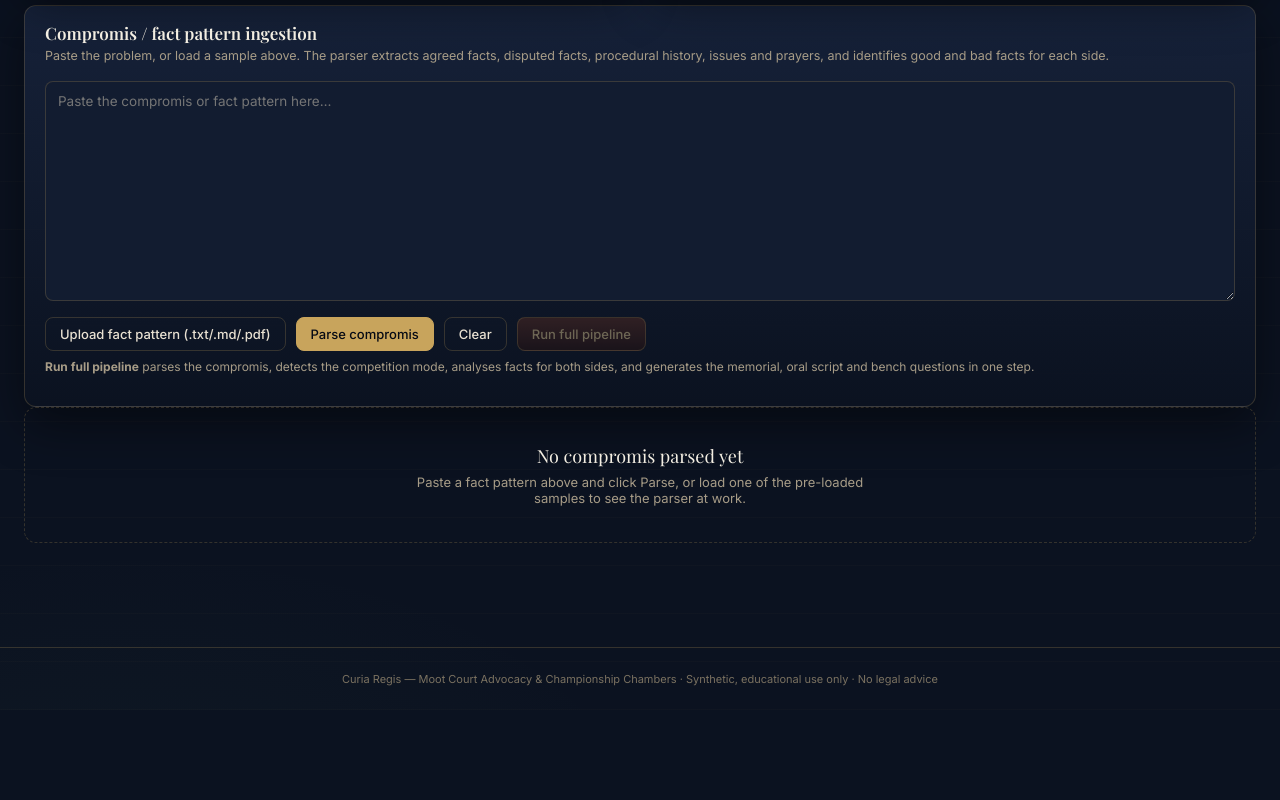
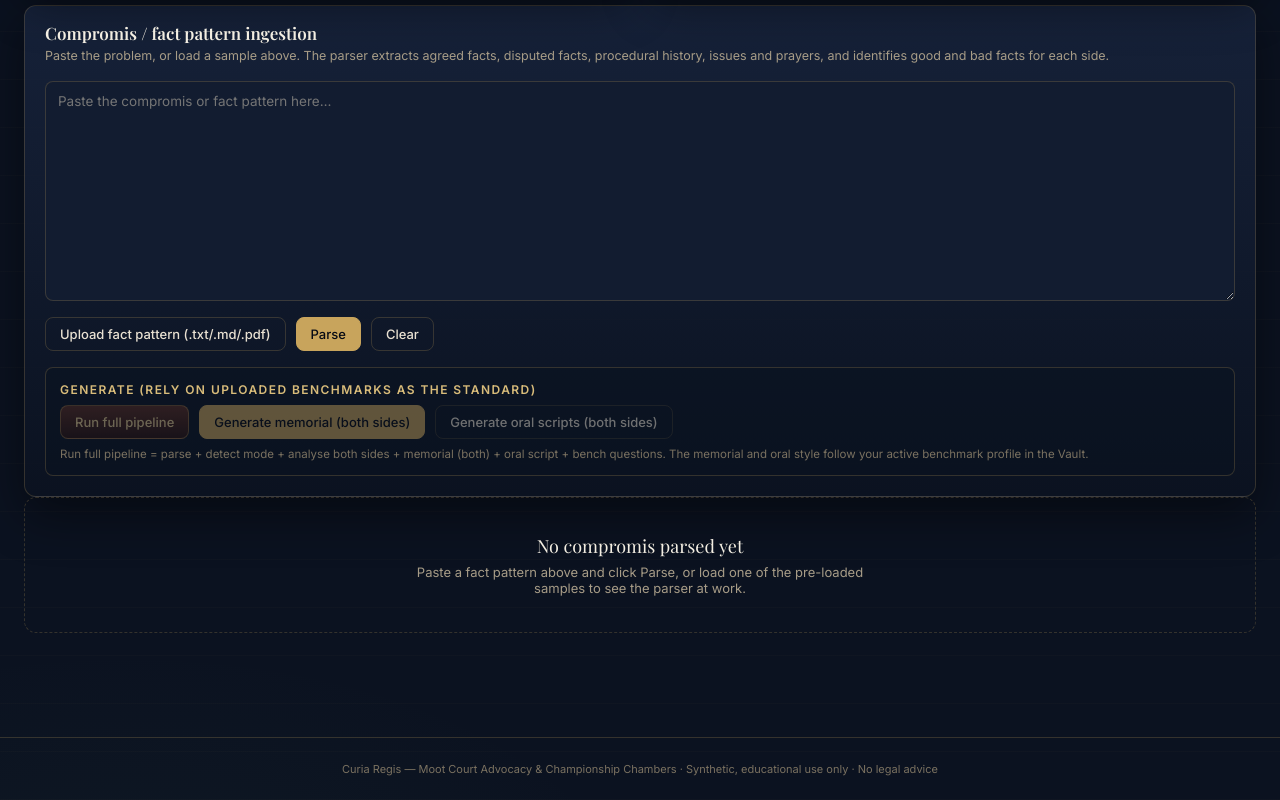
Before and after one commit to MJGin/curia-regis, a React (Vite) app: page / in a window 1280 px wide. Shown: the part 675-1475 px from the top of the page. Before the commit the page ends 1385 px from the top, so only its background shows below. Built offline with nearby package versions, Linux system fonts and the light colour scheme; a web font is replaced by a local one.

Commit message:
Simplify UX: one-click full pipeline, generate memorial/orals for both sides

```diff
--- a/src/components/tabs/SetupTab.tsx
+++ b/src/components/tabs/SetupTab.tsx
@@ -7,7 +7,7 @@ import { extractTextFromFile } from "../../lib/text";
 import { detectCompetition } from "../../data/competitions";
 
 export default function SetupTab() {
-  const { state, setCompetition, setCustom, setSide, setCounsel, setCompromisText, parseNow, runAnalysis, runPipeline } = useApp();
+  const { state, setCompetition, setCustom, setSide, setCounsel, setCompromisText, parseNow, runAnalysis, runPipeline, generateMemorialBoth, generateOralsBoth } = useApp();
   const fileRef = useRef<HTMLInputElement>(null);
   const comp = competitionById(state.competition);
   const [sampleId, setSampleId] = useState(SAMPLE_COMPROMISES[0].id);
@@ -88,13 +88,21 @@ export default function SetupTab() {
         <div style={{ display: "flex", gap: 10, marginTop: 12, flexWrap: "wrap" }}>
           <Button onClick={() => fileRef.current?.click()} variant="ghost">Upload fact pattern (.txt/.md/.pdf)</Button>
           <input ref={fileRef} type="file" accept=".txt,.md,.pdf" style={{ display: "none" }} onChange={(e) => { const f = e.target.files?.[0]; if (f) onUpload(f); e.target.value = ""; }} />
-          <Button onClick={parseNow} variant="primary">Parse compromis</Button>
+          <Button onClick={parseNow} variant="primary">Parse</Button>
           <Button onClick={() => { setCompromisText(""); }} variant="ghost">Clear</Button>
-          <Button onClick={runPipeline} variant="brass" disabled={!state.compromisText.trim()}>Run full pipeline</Button>
         </div>
-        <p style={{ fontSize: 12, color: "var(--ink-400)", marginTop: 8 }}>
-          <b>Run full pipeline</b> parses the compromis, detects the competition mode, analyses facts for both sides, and generates the memorial, oral script and bench questions in one step.
-        </p>
+
+        <div style={{ marginTop: 16, padding: 14, background: "rgba(11,18,32,0.45)", border: "1px solid var(--border)", borderRadius: "var(--radius-sm)" }}>
+          <div style={{ fontSize: 12, color: "var(--brass-400)", fontWeight: 600, marginBottom: 8, letterSpacing: "0.12em", textTransform: "uppercase" }}>Generate (rely on uploaded benchmarks as the standard)</div>
+          <div style={{ display: "flex", gap: 10, flexWrap: "wrap" }}>
+            <Button onClick={runPipeline} variant="brass" disabled={!state.compromisText.trim()}>Run full pipeline</Button>
+            <Button onClick={generateMemorialBoth} variant="primary" disabled={!state.parsed}>Generate memorial (both sides)</Button>
+            <Button onClick={generateOralsBoth} variant="ghost" disabled={!state.parsed}>Generate oral scripts (both sides)</Button>
+          </div>
+          <p style={{ fontSize: 11.5, color: "var(--ink-500)", marginTop: 8, marginBottom: 0 }}>
+            Run full pipeline = parse + detect mode + analyse both sides + memorial (both) + oral script + bench questions. The memorial and oral style follow your active benchmark profile in the Vault.
+          </p>
+        </div>
       </Card>
 
       {state.parsed && (
--- a/src/store.tsx
+++ b/src/store.tsx
@@ -85,6 +85,8 @@ interface Ctx {
   parseNow: () => void;
   runAnalysis: (side: Side) => void;
   generateMemorial: () => MemorialDoc | null;
+  generateMemorialBoth: () => void;
+  generateOralsBoth: () => void;
   setActiveMemorial: (id: string | null) => void;
   deleteMemorial: (id: string) => void;
   addStyleProfile: (name: string, kind: "memorial" | "oral", text: string, benchmark?: boolean) => StyleProfile;
@@ -164,6 +166,28 @@ export function AppProvider({ children }: { children: React.ReactNode }) {
     return result;
   }, []);
 
+  const generateMemorialBoth = useCallback(() => {
+    setState((s) => {
+      if (!s.parsed) return s;
+      const profile = s.styleProfiles.find((p) => p.id === s.activeStyleId) ?? null;
+      const app = buildMemorial({ competition: s.competition, side: "applicant", parsed: s.parsed, styleProfile: profile, counsel: "Counsel for the Applicant" });
+      const resp = buildMemorial({ competition: s.competition, side: "respondent", parsed: s.parsed, styleProfile: profile, counsel: "Counsel for the Respondent" });
+      return { ...s, memorials: [app, resp, ...s.memorials].slice(0, 12), activeMemorialId: app.id };
+    });
+  }, []);
+
+  const generateOralsBoth = useCallback(() => {
+    setState((s) => {
+      if (!s.parsed) return s;
+      const oralProfile = s.styleProfiles.find((p) => p.id === s.activeOralStyleId) ?? null;
+      const app = buildOrals({ competition: s.competition, issues: s.parsed.issues, side: "applicant", persona: s.persona, styleProfile: oralProfile });
+      const resp = buildOrals({ competition: s.competition, issues: s.parsed.issues, side: "respondent", persona: s.persona, styleProfile: oralProfile });
+      // store applicant orals as primary; respondent stored by overwriting? Keep applicant, note respondent in console?
+      // We'll store applicant; user can switch side and regenerate. Simpler: store applicant.
+      return { ...s, orals: app, side: "applicant" };
+    });
+  }, []);
+
   const setActiveMemorial = useCallback((id: string | null) => setState((s) => ({ ...s, activeMemorialId: id })), []);
   const deleteMemorial = useCallback((id: string) => setState((s) => ({ ...s, memorials: s.memorials.filter((m) => m.id !== id), activeMemorialId: s.activeMemorialId === id ? null : s.activeMemorialId })), []);
 
@@ -226,7 +250,8 @@ export function AppProvider({ children }: { children: React.ReactNode }) {
         respondent: analyseFacts(parsed, "respondent", comp),
       };
       const profile = s.styleProfiles.find((p) => p.id === s.activeStyleId) ?? null;
-      const memorial = buildMemorial({ competition: comp, side: s.side, parsed, styleProfile: profile, counsel: s.counsel });
+      const appMem = buildMemorial({ competition: comp, side: "applicant", parsed, styleProfile: profile, counsel: "Counsel for the Applicant" });
+      const respMem = buildMemorial({ competition: comp, side: "respondent", parsed, styleProfile: profile, counsel: "Counsel for the Respondent" });
       const oralProfile = s.styleProfiles.find((p) => p.id === s.activeOralStyleId) ?? null;
       const orals = buildOrals({ competition: comp, issues: parsed.issues, side: s.side, persona: s.persona, styleProfile: oralProfile });
       const bench = { questions: generateBench(comp, parsed.issues), turns: [], index: 0, started: false, finished: false };
@@ -235,8 +260,8 @@ export function AppProvider({ children }: { children: React.ReactNode }) {
         competition: comp,
         parsed,
         analyses,
-        memorials: [memorial, ...s.memorials].slice(0, 12),
-        activeMemorialId: memorial.id,
+        memorials: [appMem, respMem, ...s.memorials].slice(0, 12),
+        activeMemorialId: appMem.id,
         orals,
         bench,
         tab: "memorial",
@@ -278,6 +303,8 @@ export function AppProvider({ children }: { children: React.ReactNode }) {
     parseNow,
     runAnalysis,
     generateMemorial,
+    generateMemorialBoth,
+    generateOralsBoth,
     setActiveMemorial,
     deleteMemorial,
     addStyleProfile,
```
